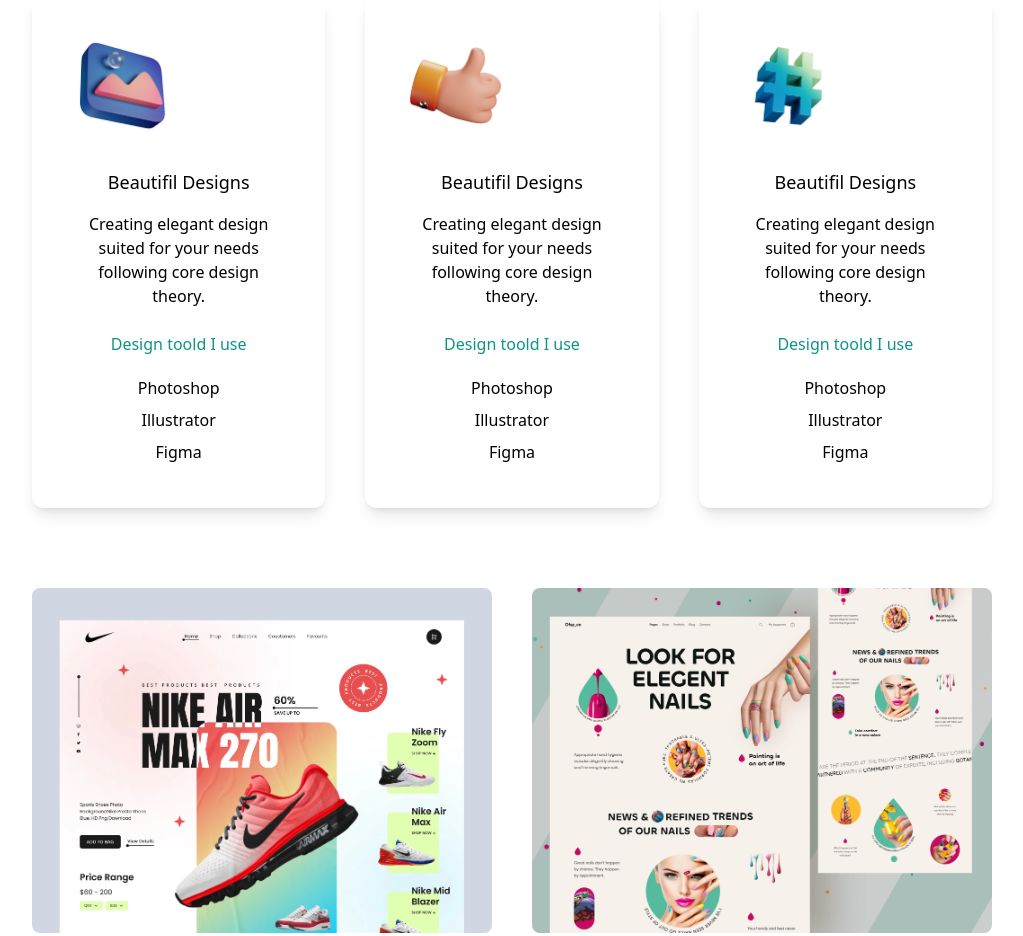
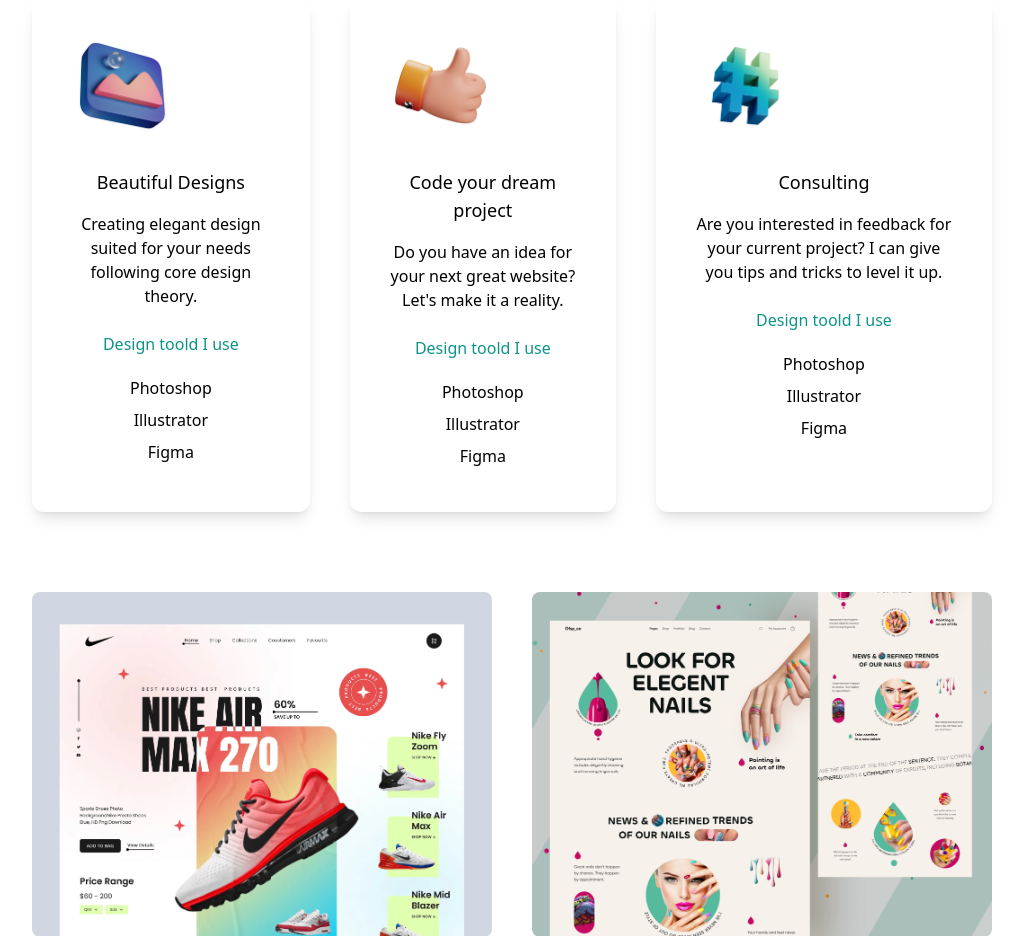
Before and after one commit to victorizbitskiy/react-tailwind-website, a Next.js app: page / in a window 1280 px wide. Shown: the part 1240-2176 px from the top of the page, without its empty margins (128-1151 px from the left). Built offline with nearby package versions, Linux system fonts and the light colour scheme.

Commit message:
change darkMode styles

```diff
--- a/components/Card.jsx
+++ b/components/Card.jsx
@@ -1,18 +1,18 @@
 import React from 'react';
 import Image from "next/image";
 
-const Card = ({ image, description }) => {
+const Card = ({ image, title, description }) => {
   return (
     <div className="text-center shadow-lg p-10 rounded-xl my-10">
       <Image src={image} width={100} height={100} alt="design" />
-      <h3 className="text-lg font-med pt-8 pb-2">Beautifil Designs</h3>
-      <p className="py-2">
+      <h3 className="text-lg font-med pt-8 pb-2 dark:text-gray-300">{title}</h3>
+      <p className="py-2 dark:text-gray-400">
         {description}
       </p>
-      <h4 className="text-teal-600 py-4">Design toold I use</h4>
-      <p className="text=gray-800 py-1">Photoshop</p>
-      <p className="text=gray-800 py-1">Illustrator</p>
-      <p className="text=gray-800 py-1">Figma</p>
+      <h4 className="text-teal-600 py-4 dark:text-gray-400">Design toold I use</h4>
+      <p className="text=gray-800 py-1 dark:text-gray-400">Photoshop</p>
+      <p className="text=gray-800 py-1 dark:text-gray-400">Illustrator</p>
+      <p className="text=gray-800 py-1 dark:text-gray-400">Figma</p>
     </div>
   );
 };
--- a/pages/index.js
+++ b/pages/index.js
@@ -16,7 +16,7 @@
 import { useState } from "react";
 
 export default function Home() {
-  const [darkMode, setDarkMode] = useState(false)
+  const [darkMode, setDarkMode] = useState(false);
   return (
     <div className={darkMode ? "dark" : ""}>
       <Head>
@@ -26,15 +26,15 @@
         <link rel="icon" href="/favicon.ico" />
       </Head>
 
-      <main className="bg-white px-10 md:px-20 lg:px-40 dark:bg-gray-900">
+      <main className="bg-white px-10 md:px-20 lg:px-40 dark:bg-gray-700">
         <section className="min-h-screen">
           <nav className="py-10 mb-12 flex justify-between">
-            <h1 className="text-xl font-burtons">developedbyme</h1>
+            <h1 className="text-xl font-burtons dark:text-gray-300">developedbyme</h1>
             <ul className="flex items-center">
               <li>
                 <BsFillMoonStarsFill
-                className="cursor-pointer text-2xl"
-                onClick={() => setDarkMode(!darkMode)}
+                  className="cursor-pointer text-2xl"
+                  onClick={() => setDarkMode(!darkMode)}
                 />
               </li>
               <li>
@@ -51,15 +51,15 @@
             <h2 className="text-5xl py-2 text-teal-500 font-medium md:text-6xl">
               Victor Izbitskiy
             </h2>
-            <h3 className="text-2xl py-2 md:text-3xl">
+            <h3 className="text-2xl py-2 md:text-3xl dark:text-gray-300">
               Developer and designer.
             </h3>
-            <p className="text-md py-5 leading-8 text-gray-800 md:text-xl max-w-lg mx-auto">
+            <p className="text-md py-5 leading-8 text-gray-800 md:text-xl max-w-lg mx-auto dark:text-gray-400">
               Freelancer providing services for programming and design content
               needs. Join me down below and let`s get cracking!
             </p>
           </div>
-          <div className="text-5xl flex justify-center gap-5 py-3 text-gray-600">
+          <div className="text-5xl flex justify-center gap-5 py-3 text-gray-600 dark:text-gray-400">
             <AiFillGithub />
             <AiFillLinkedin />
           </div>
@@ -75,8 +75,10 @@
 
         <section>
           <div>
-            <h3 className="text-3xl py-1">Services I offer</h3>
-            <p className="text-md py-2 leading-8 text-gray-800">
+            <h3 className="text-3xl py-1 dark:text-gray-400">
+              Services I offer
+            </h3>
+            <p className="text-md py-2 leading-8 text-gray-800 dark:text-gray-400">
               Since the beginning of my journey as a freelance designer and
               developer, I`ve done remote work for
               <span className="text-teal-500"> agencies</span> consulted for{" "}
@@ -84,7 +86,7 @@
               with talented people to create digital products for both business
               and consumer use.
             </p>
-            <p className="text-md py-2 leading-8 text-gray-800">
+            <p className="text-md py-2 leading-8 text-gray-800 dark:text-gray-400">
               I offer from a wide range of services, including brand desing?
               programming and teaching.
             </p>
@@ -92,15 +94,19 @@
           <div className="lg:flex gap-10">
             <Card
               image={design}
+              title="Beautiful Designs"
               description="Creating elegant design suited for your needs following core design theory."
             />
             <Card
               image={consulting}
-              description="Creating elegant design suited for your needs following core design theory."
+              title="Code your dream project"
+              description="Do you have an idea for your next great website? Let's make it a reality."
             />
             <Card
               image={code}
-              description="Creating elegant design suited for your needs following core design theory."
+              title="Consulting"
+              description="Are you interested in feedback for your current project? I can
+                give you tips and tricks to level it up."
             />
           </div>
           <div className="flex flex-col gap-10 py-10 lg:flex-row lg:flex-wrap">
@@ -124,7 +130,7 @@
                 alt="web2"
               />
             </div>
-            <div className="basis-1/3 flex-1" >
+            <div className="basis-1/3 flex-1">
               <Image
                 src={web3}
                 className="rounded-lg object-cover"
```
